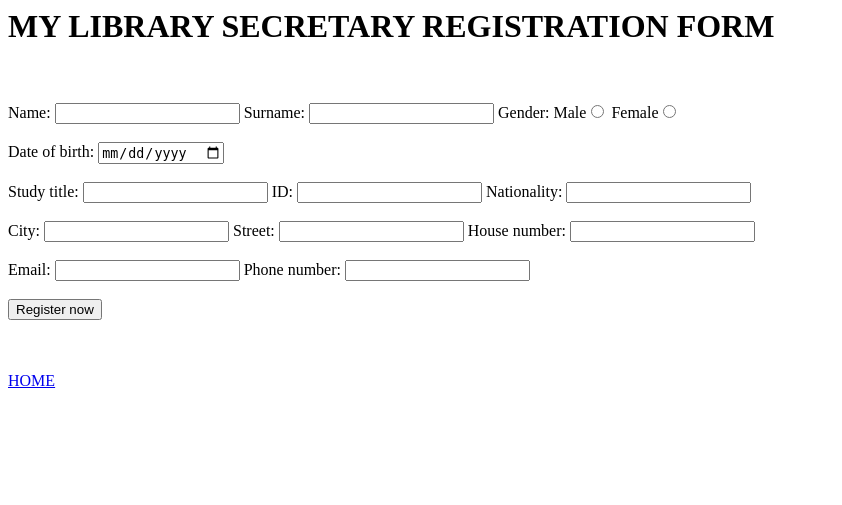
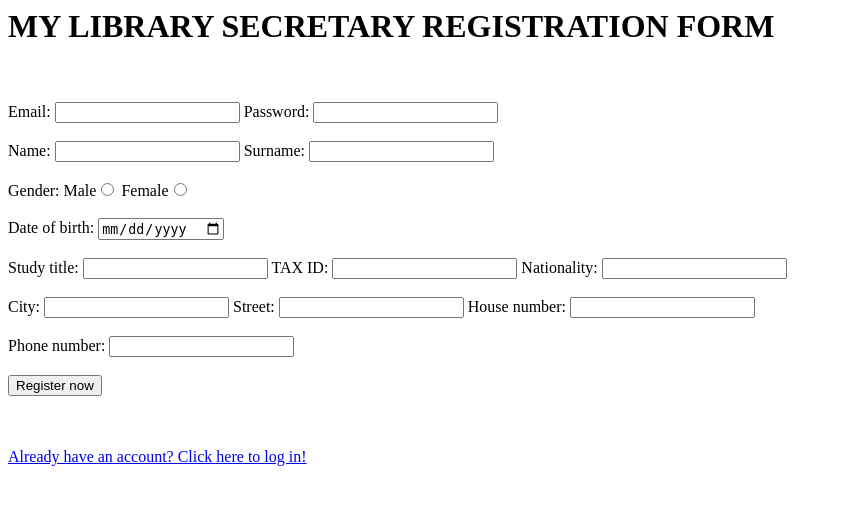
Before and after one commit to lucinante/biblioteca, a PHP site: page /user_registration.php in a window 1280 px wide. Shown: the top 505 px of the page, without its empty margins (0-842 px from the left). Run offline with PHP 8.4, Linux system fonts and the light colour scheme.

Commit message:
added registration

```diff
--- a/index.php
+++ b/index.php
@@ -37,4 +37,6 @@
         ";
 
     }
+
+    echo "</br></br><a href='user_registration.php'>Not a user yet? Click here to register!</a>"
 ?>
--- a/user_registration.php
+++ b/user_registration.php
@@ -3,6 +3,19 @@ include "connection_library.php";
 echo "<h1>MY LIBRARY SECRETARY REGISTRATION FORM</h1></br></br>";
 
 if($_POST) {
+    $email=$_POST['email'];
+    $password=$_POST['password'];
+
+    $query_user_exists="
+        SELECT email, password
+        FROM lettori
+        WHERE email='$email'
+    ";
+
+    //controllare se utente esiste gia, potrebbe essere migliorata con un contorllo dinamico durante la registrazione
+    if($conn->query($query_user_exists)->num_rows > 0){
+        echo "</br></br><a href='user_registration.php'>Email already registered... Click to try again!</a>";
+    }else{
         $name=$_POST['name'];
         $surname=$_POST['surname'];
         $gender=$_POST['gender'];
@@ -13,30 +26,38 @@ if($_POST) {
         $city=$_POST['city'];
         $street=$_POST['street'];
         $house_number=$_POST['house_number'];
-    $email=$_POST['email'];
         $phone_number=$_POST['phone_number'];
 
-    $query="
+        $query_register="
             INSERT INTO lettori(nome,cognome,sesso, data_di_nascita, titolo_di_studio, codice_fiscale,
-                            paese, citta, via, numero_civico, email, numero_telefono)
-            VALUES('$name','$surname','$gender','$bdate','$title','$idnumber','$nationality','$city','$street','$house_number','$email','$phone_number');
+                                paese, citta, via, numero_civico, email, password, numero_telefono)
+                VALUES('$name','$surname','$gender','$bdate','$title','$idnumber','$nationality','$city','$street','$house_number','$email','$password','$phone_number');
         ";
 
-    if($conn->query($query)===FALSE){
+        if($conn->query($query_register)===FALSE){
             echo "FAILED: ".$conn->error;
         }else{
-        echo "<h1>MY LIBRARY SECRETARY REGISTRATION FORM</h1></br></br>";
-        echo "User registered! </br>";
-        echo "<a href='user_registration.php'>Click here to register again!</a></br>";
+            echo "Registration completed!";
+            echo "</br></br><a href='index.php'>Already have an account? Click here to log in!</a>";
+        }
+
     }
 
 }else {
     echo "
         <form action='".$_SERVER['PHP_SELF']."' method='post'>
+            <label for='email'>Email:</label>
+            <input type='email' id='email' name='email' minlength='5' maxlength='128' required>
+            <label for='password'>Password:</label>
+            <input type='password' id='password' name='password' minlength='4' maxlength='32' required>
+            </br></br>
+
             <label for='name'>Name: </label>
             <input type='text' id='name' name='name' minlength='2' maxlength='32' required>
             <label for='surname'>Surname:</label>
             <input type='text' id='surname' name='surname' minlength='2' maxlength='32' required>
+            </br></br>
+
             <label for='gender'>Gender:</label>
             Male<input type='radio' id='gender' name='gender' value='Maschio'>
             Female<input type='radio' id='gender' name='gender' value='Femmina'>
@@ -48,7 +69,7 @@ if($_POST) {
 
             <label for='title'>Study title:</label>
             <input type='text' id='title' name='title' maxlength='64' required>
-            <label for='id'>ID:</label>
+            <label for='id'>TAX ID:</label>
             <input type='text' id='id' name='id' minlength='16' maxlength='16' required>
             <label for='nationality'>Nationality:</label>
             <input type='text' id='nationality' name='nationality' maxlength='32' required>
@@ -62,8 +83,7 @@ if($_POST) {
             <input type='number' id='house_number' name='house_number' required>
             </br></br>
 
-            <label for='email'>Email:</label>
-            <input type='email' id='email' name='email' minlength='5' maxlength='128' required>
+
             <label for='phone_number'>Phone number:</label>
             <input type='text' id='phone_number' name='phone_number' minlength='8' maxlength='15' required>
             </br></br>
@@ -71,7 +91,9 @@ if($_POST) {
             <input type='submit' value='Register now'>
         </form>
     ";
+
+    echo "</br></br><a href='index.php'>Already have an account? Click here to log in!</a>";
 }
-        echo "</br></br><a href='index.php'>HOME</a>";
+
 
 ?>
```
Lines whose indentation alone changed are shown as unchanged.
